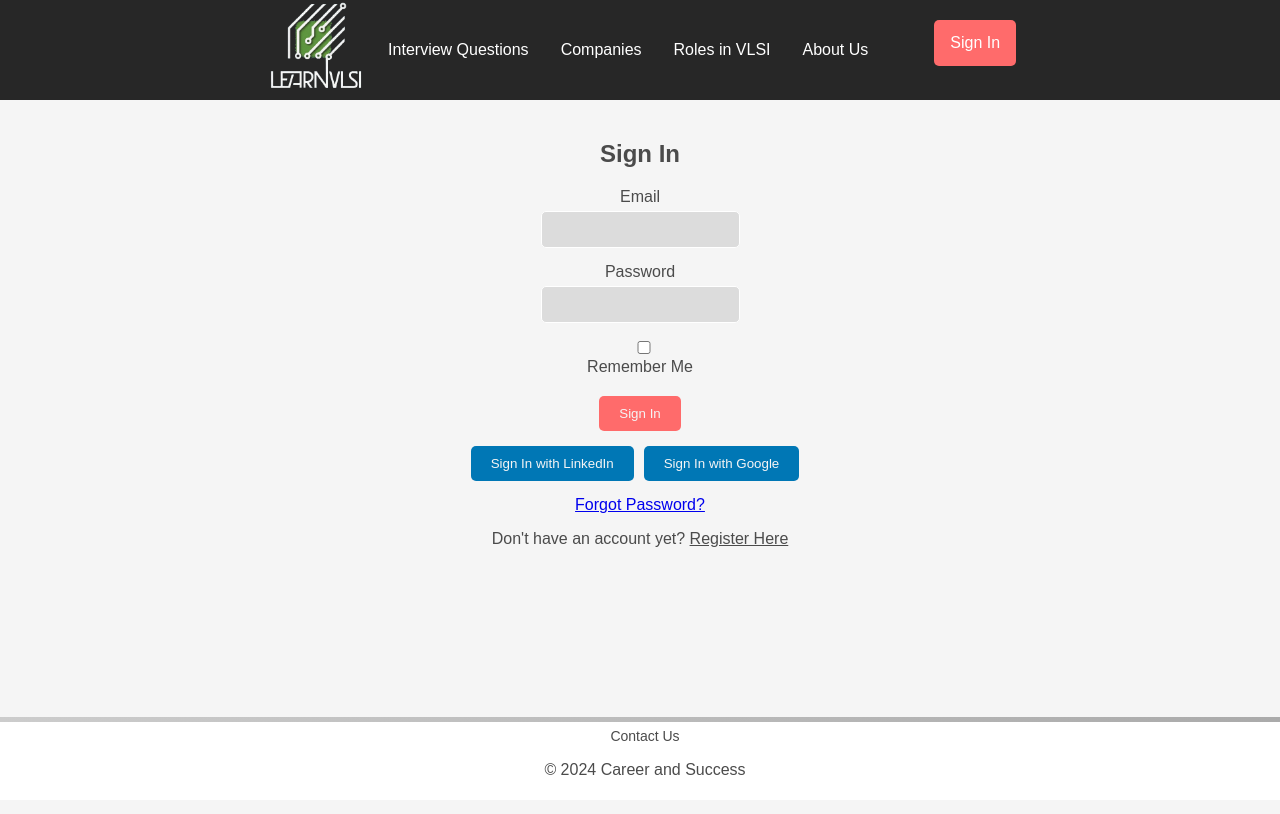
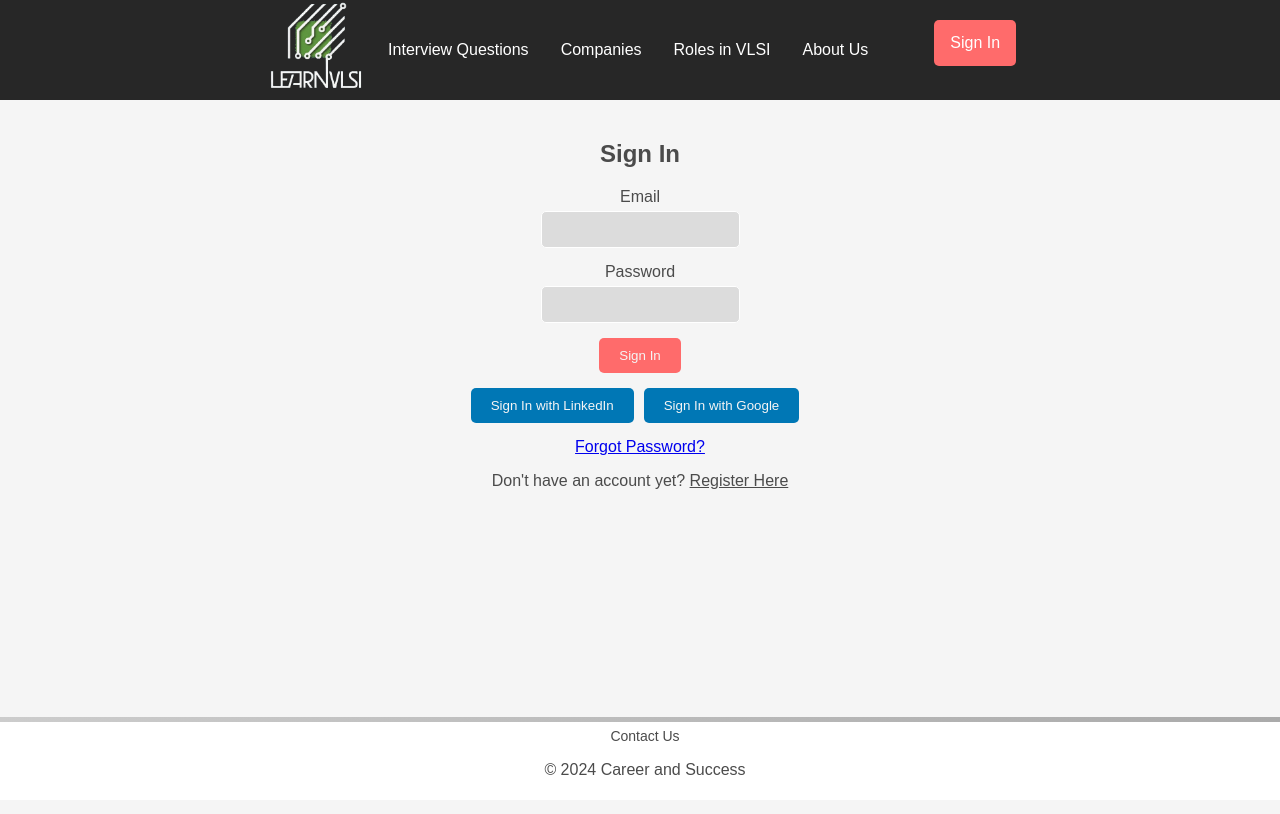
Before and after one commit to EliorUzan/LearnVLSI, a React (Create React App) app: page /signin in a window 1280 px wide. Shown: the top 814 px of the page. Built offline with nearby package versions, Linux system fonts and the light colour scheme.

Commit message:
successful login, yet to implement functionality for post-successful login (navigating+header changes)

```diff
--- a/src/components/SignIn.js
+++ b/src/components/SignIn.js
@@ -1,28 +1,59 @@
-import React from 'react';
-import { Link } from 'react-router-dom'; // Import Link for routing
-import '../css/css_vars.css'
-import '../css/SignIn.css'
+import React, { useState } from 'react';
+import { Link, useNavigate } from 'react-router-dom'; // Import Link for routing
+import axios from 'axios'; // Import Axios for HTTP requests
+import '../css/css_vars.css';
+import '../css/SignIn.css';
 
-const SignIn = () => {
+const SignIn = ({ onSignIn }) => {
+  const navigate = useNavigate();
+  const [email, setEmail] = useState('');
+  const [password, setPassword] = useState('');
+  const [signInError, setSignInError] = useState('');
+
+  const handleEmailChange = (e) => {
+    setEmail(e.target.value);
+  };
+
+  const handlePasswordChange = (e) => {
+    setPassword(e.target.value);
+  };
+
+  const handleSignIn = async (e) => {
+    e.preventDefault();
+    try {
+      const response = await axios.post('http://localhost:3001/login', {
+        email: email,
+        password: password,
+      });
+      console.log('Sign In Response:', response.data); // Log the response from the server
+      if (response.data.ok) {
+        onSignIn(response.data.full_name); // Pass full name to the parent component
+        navigate('/');
+      } else {
+        setSignInError('Unsuccessful Sign In');
+      }
+    } catch (error) {
+      console.error('Error signing in:', error);
+      setSignInError('Error Signing-in. Please try again.');
+    }
+  };
+
   return (
     <div className="signin-container">
       <h2>Sign In</h2>
-      <form className="signin-form">
+      <form className="signin-form" onSubmit={handleSignIn}>
         <div className="form-group">
           <label htmlFor="email">Email</label>
-          <input type="email" id="email" name="email" required />
+          <input type="email" id="email" name="email" value={email} onChange={handleEmailChange} required />
         </div>
         <div className="form-group">
           <label htmlFor="password">Password</label>
-          <input type="password" id="password" name="password" required />
-        </div>
-        <div className="form-group">
-          <input type="checkbox" id="remember-me" name="remember-me" />
-          <label htmlFor="remember-me">Remember Me</label>
+          <input type="password" id="password" name="password" value={password} onChange={handlePasswordChange} required />
         </div>
         <div className="form-group">
           <button type="submit">Sign In</button>
         </div>
+        {signInError && <span className="error-message">{signInError}</span>}
       </form>
       <div className="social-login">
         <button className="linkedin-btn">Sign In with LinkedIn</button>
--- a/src/css/Register.css
+++ b/src/css/Register.css
@@ -75,4 +75,5 @@
 .error-message {
     color: red; /* Set the color to red */
     margin-top: 10px; /* Add some top margin for spacing */
+    margin-bottom: 10px;
   }
--- a/src/css/SignIn.css
+++ b/src/css/SignIn.css
@@ -80,3 +80,9 @@
   .register-link:hover {
     color: var(--body-text-link-hover); /* Lighter color on hover */
   }
+
+  .error-message {
+    color: red; /* Set the color to red */
+    margin-top: 10px; /* Add some top margin for spacing */
+    margin-bottom: 10px;
+  }
```
